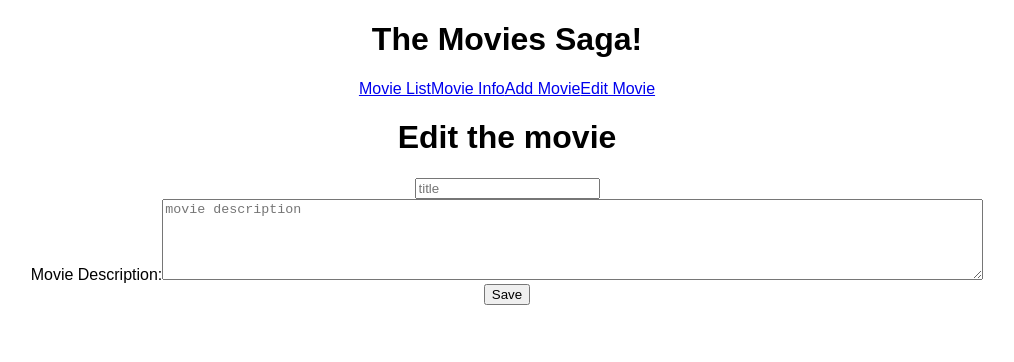
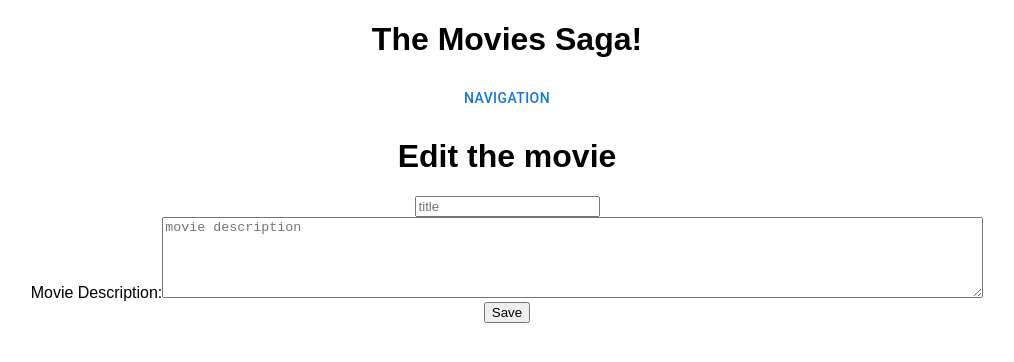
Before and after one commit to heather-h-kim/weekend-movie-sagas, a React (Create React App) app: page /#/edit_movie in a window 1280 px wide. Shown: the top 362 px of the page, without its empty margins (133-1147 px from the left). Built offline with nearby package versions, Linux system fonts and the light colour scheme.

Commit message:
styled navigation

```diff
--- a/package.json
+++ b/package.json
@@ -7,6 +7,7 @@
     "@emotion/styled": "^11.8.1",
     "@mui/material": "^5.4.4",
     "axios": "^0.21.1",
+    "multiselect-react-dropdown": "^2.0.21",
     "pg": "^8.2.1",
     "react": "^17.0.1",
     "react-dom": "^17.0.1",
--- a/src/components/AddMovie/AddMovie.jsx
+++ b/src/components/AddMovie/AddMovie.jsx
@@ -7,7 +7,9 @@ function AddMovie(){
     const [description, setDescription] = useState('');
     const [genre_id, setGenre_id] = useState('');
     const dispatch = useDispatch();
-    const allGenres = useSelector(store => store.genres)
+    const allGenres = useSelector(store => store.genres);
+
+
 
     useEffect(()=>{
         console.log('AddMovie component mounted');
@@ -19,7 +21,6 @@ function AddMovie(){
         console.log('in handle submit');
         event.preventDefault();
         console.log('title is', title);
-        console.log('genre is', genre);
         console.log('genre_id is', genre_id);
 
         const newMovie = {
--- a/src/components/App/App.js
+++ b/src/components/App/App.js
@@ -1,19 +1,50 @@
 import {HashRouter as Router, Route, Link} from 'react-router-dom';
 import './App.css';
+import React from 'react';
 import MovieList from '../MovieList/MovieList';
 import Details from '../Details/Details';
 import AddMovie from '../AddMovie/AddMovie';
 import EditMovie from '../EditMovie/EditMovie';
+import MenuItem from '@mui/material/MenuItem';
+import Button from '@mui/material/Button';
+import Menu from '@mui/material/Menu';
 
 function App() {
+  const [anchorEl, setAnchorEl] = React.useState(null);
+  const open = Boolean(anchorEl);
+  const handleClick = (event) => {
+    setAnchorEl(event.currentTarget);
+  };
+  const handleClose = () => {
+    setAnchorEl(null);
+  };
+
   return (
     <div className="App">
       <h1>The Movies Saga!</h1>
       <Router>
-        <Link to="/">Movie List</Link>
-        <Link to="/details">Movie Info</Link>
-        <Link to="/add_movie">Add Movie</Link>
-        <Link to="/edit_movie">Edit Movie</Link>
+      <Button
+        id="basic-button"
+        aria-controls={open ? 'basic-menu' : undefined}
+        aria-haspopup="true"
+        aria-expanded={open ? 'true' : undefined}
+        onClick={handleClick}
+      >
+        Navigation
+      </Button>
+      <Menu
+        id="basic-menu"
+        anchorEl={anchorEl}
+        open={open}
+        onClose={handleClose}
+        MenuListProps={{
+          'aria-labelledby': 'basic-button',
+        }}
+      >
+        <MenuItem component={Link} to="/" onClick={handleClose}>Movie List</MenuItem>
+        <MenuItem component={Link} to="/add_movie" onClick={handleClose}>Add Movie</MenuItem>
+      </Menu>
+
         <Route path="/" exact>
           <MovieList />
         </Route>
```
Also changed, not shown: 1 other file (tests, documents, lock files or other folders).
